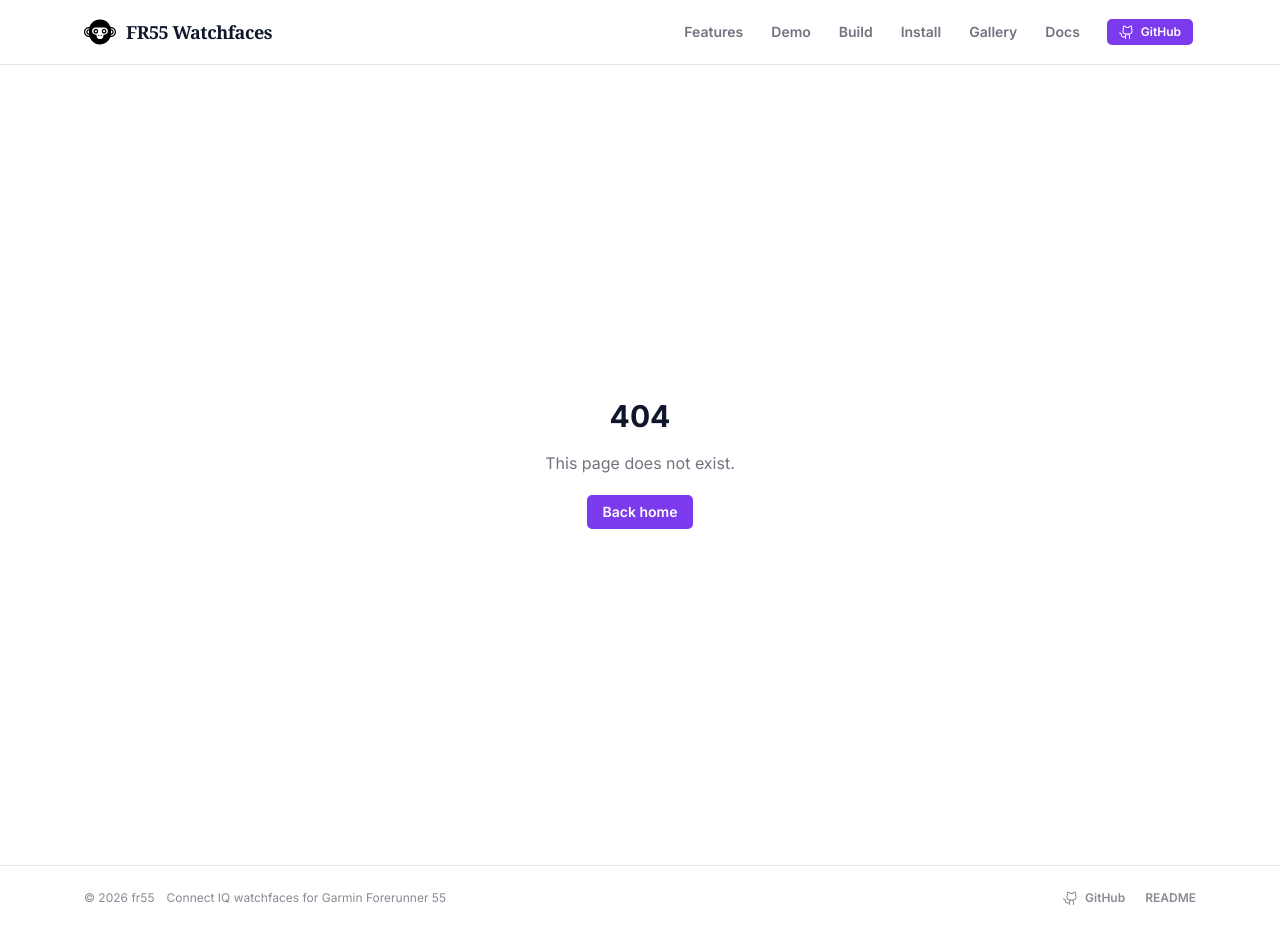
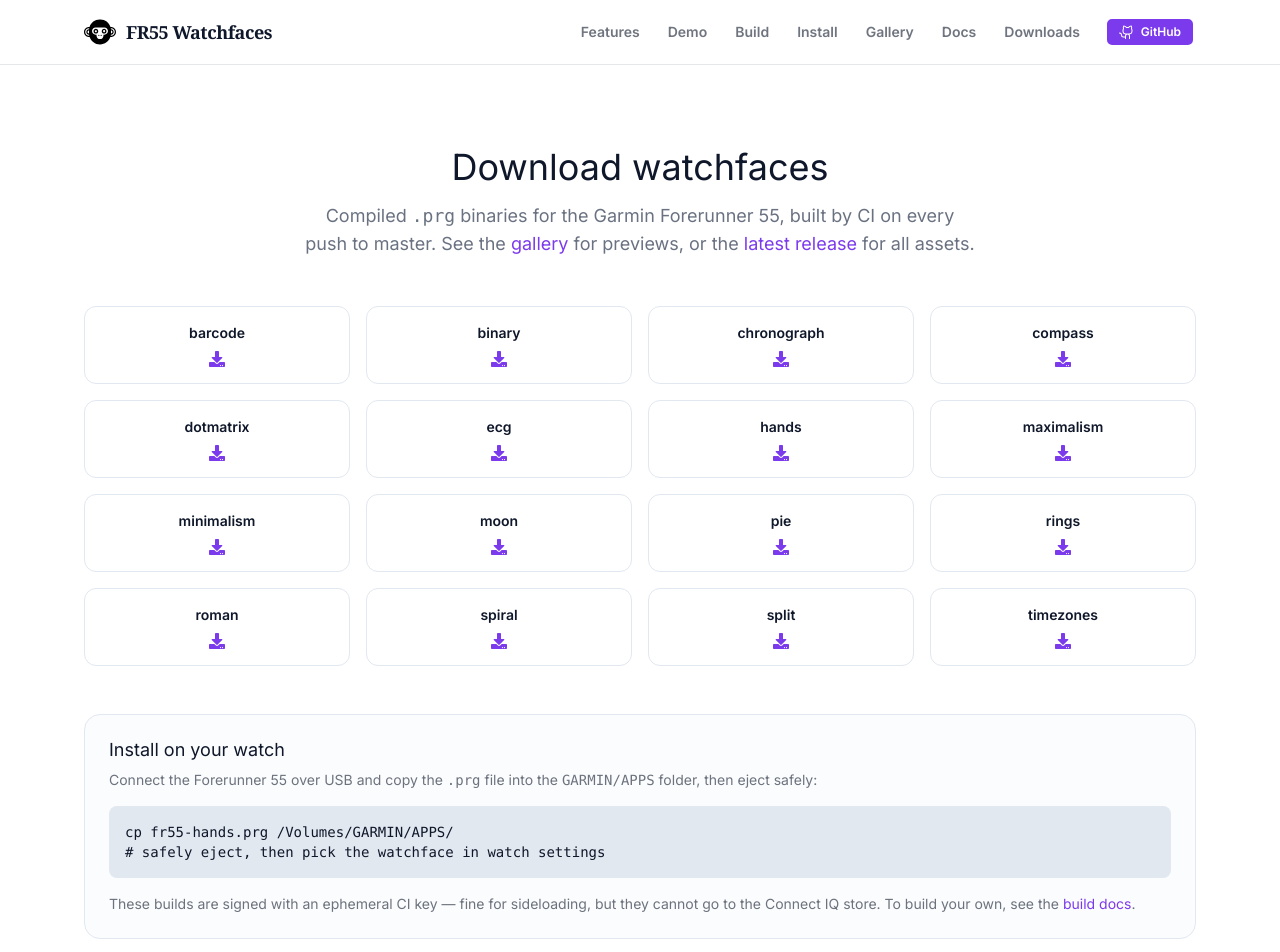
Before and after one commit to hieudoanm/fr55, a Next.js app in the folder packages/landing/: page /downloads in a window 1280 px wide. Before the commit this address had no page. Shown: the top 952 px of the page. Before the commit the page ends 930 px from the top, so only its background shows below. Built offline with nearby package versions, Linux system fonts and the light colour scheme.

Commit message:
feat(landing): add downloads page

```diff
--- /dev/null
+++ b/packages/landing/src/app/downloads/page.tsx
@@ -0,0 +1,99 @@
+import type { Metadata } from 'next';
+import Link from 'next/link';
+import type { FC } from 'react';
+import { FaDownload } from 'react-icons/fa';
+
+export const metadata: Metadata = {
+  title: 'Downloads',
+  description:
+    'Download compiled .prg watchfaces for the Garmin Forerunner 55 and sideload them onto your watch.',
+  alternates: { canonical: '/downloads/' },
+};
+
+const RELEASES = 'https://github.com/hieudoanm/fr55/releases/latest/download';
+const RELEASE_PAGE = 'https://github.com/hieudoanm/fr55/releases/latest';
+
+const WATCHFACES = [
+  'barcode',
+  'binary',
+  'chronograph',
+  'compass',
+  'dotmatrix',
+  'ecg',
+  'hands',
+  'maximalism',
+  'minimalism',
+  'moon',
+  'pie',
+  'rings',
+  'roman',
+  'spiral',
+  'split',
+  'timezones',
+];
+
+const Downloads: FC = () => (
+  <main>
+    <section className="py-20">
+      <div className="mx-auto w-full max-w-6xl px-5">
+        <div className="mx-auto mb-12 max-w-2xl text-center">
+          <h1 className="m-0 text-4xl leading-tight tracking-normal text-balance">
+            Download watchfaces
+          </h1>
+          <p className="mt-3 text-lg text-gray-500">
+            Compiled <code>.prg</code> binaries for the Garmin Forerunner 55,
+            built by CI on every push to master. See the{' '}
+            <Link href="/gallery/" className="text-primary">
+              gallery
+            </Link>{' '}
+            for previews, or the{' '}
+            <a href={RELEASE_PAGE} className="text-primary">
+              latest release
+            </a>{' '}
+            for all assets.
+          </p>
+        </div>
+
+        <div className="mb-12 grid grid-cols-2 gap-4 sm:grid-cols-4">
+          {WATCHFACES.map((slug) => (
+            <a
+              key={slug}
+              href={`${RELEASES}/fr55-${slug}.prg`}
+              download
+              className="card border-base-300 bg-base-100 hover:border-primary flex items-center justify-between gap-2 border p-4 transition-colors">
+              <span className="text-base-content text-sm font-semibold">
+                {slug}
+              </span>
+              <FaDownload className="text-primary h-4 w-4 shrink-0" />
+            </a>
+          ))}
+        </div>
+
+        <div className="border-base-300 bg-base-200/50 rounded-2xl border p-6">
+          <h2 className="text-base-content m-0 mb-2 text-lg leading-tight">
+            Install on your watch
+          </h2>
+          <p className="text-base-content/60 mb-4 text-sm">
+            Connect the Forerunner 55 over USB and copy the <code>.prg</code>{' '}
+            file into the <code>GARMIN/APPS</code> folder, then eject safely:
+          </p>
+          <pre className="bg-base-300 overflow-x-auto rounded-lg p-4 font-mono text-sm">
+            <code>{`cp fr55-hands.prg /Volumes/GARMIN/APPS/
+# safely eject, then pick the watchface in watch settings`}</code>
+          </pre>
+          <p className="text-base-content/60 mt-4 text-sm">
+            These builds are signed with an ephemeral CI key — fine for
+            sideloading, but they cannot go to the Connect IQ store. To build
+            your own, see the{' '}
+            <Link href="/docs/" className="text-primary">
+              build docs
+            </Link>
+            .
+          </p>
+        </div>
+      </div>
+    </section>
+  </main>
+);
+
+export default Downloads;
--- a/packages/landing/src/app/layout.tsx
+++ b/packages/landing/src/app/layout.tsx
@@ -18,6 +18,7 @@ const NAV_LINKS = [
   { label: 'Install', href: '#install' },
   { label: 'Gallery', href: '/gallery/' },
   { label: 'Docs', href: '/docs/' },
+  { label: 'Downloads', href: '/downloads/' },
 ];
 
 const DESCRIPTION =
```
